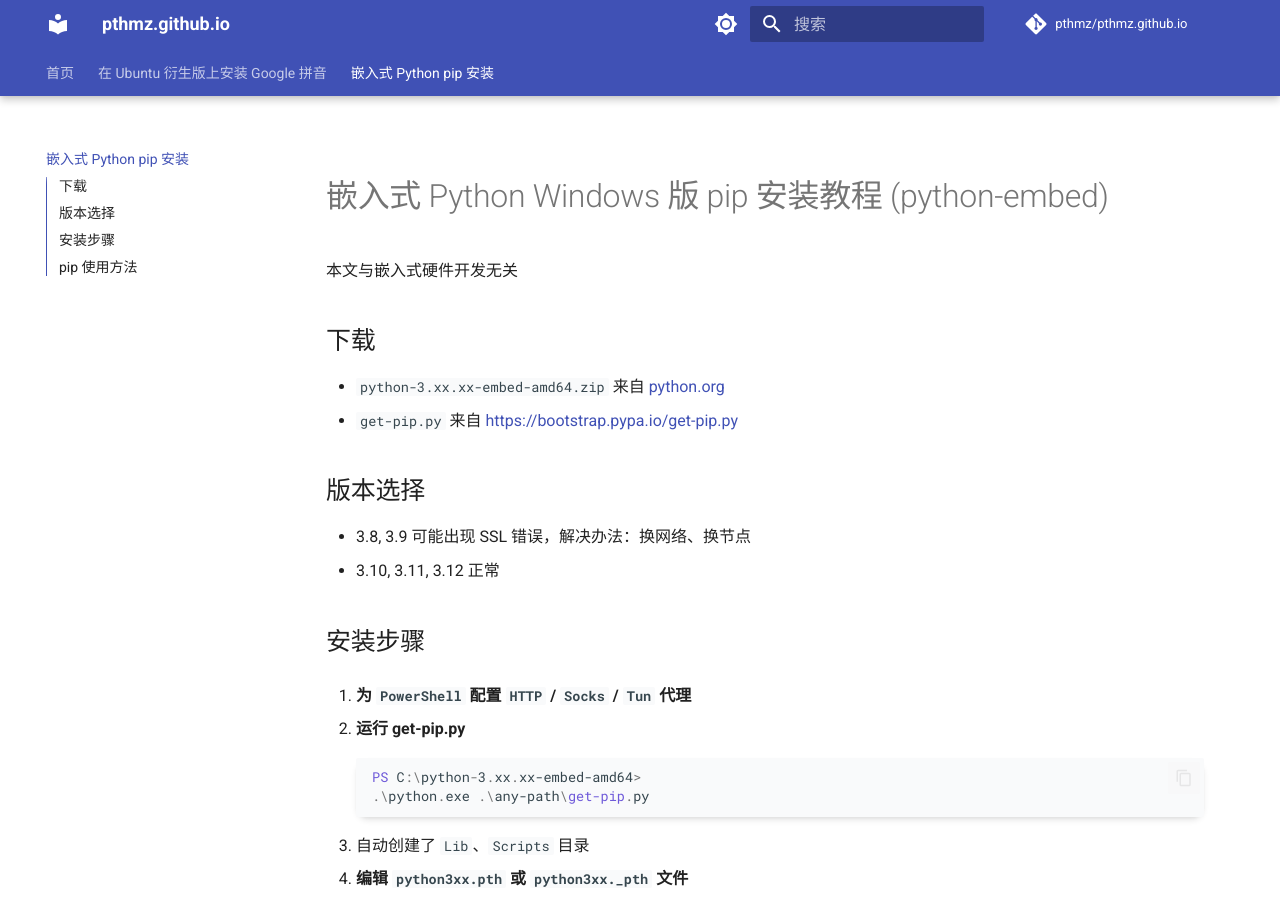
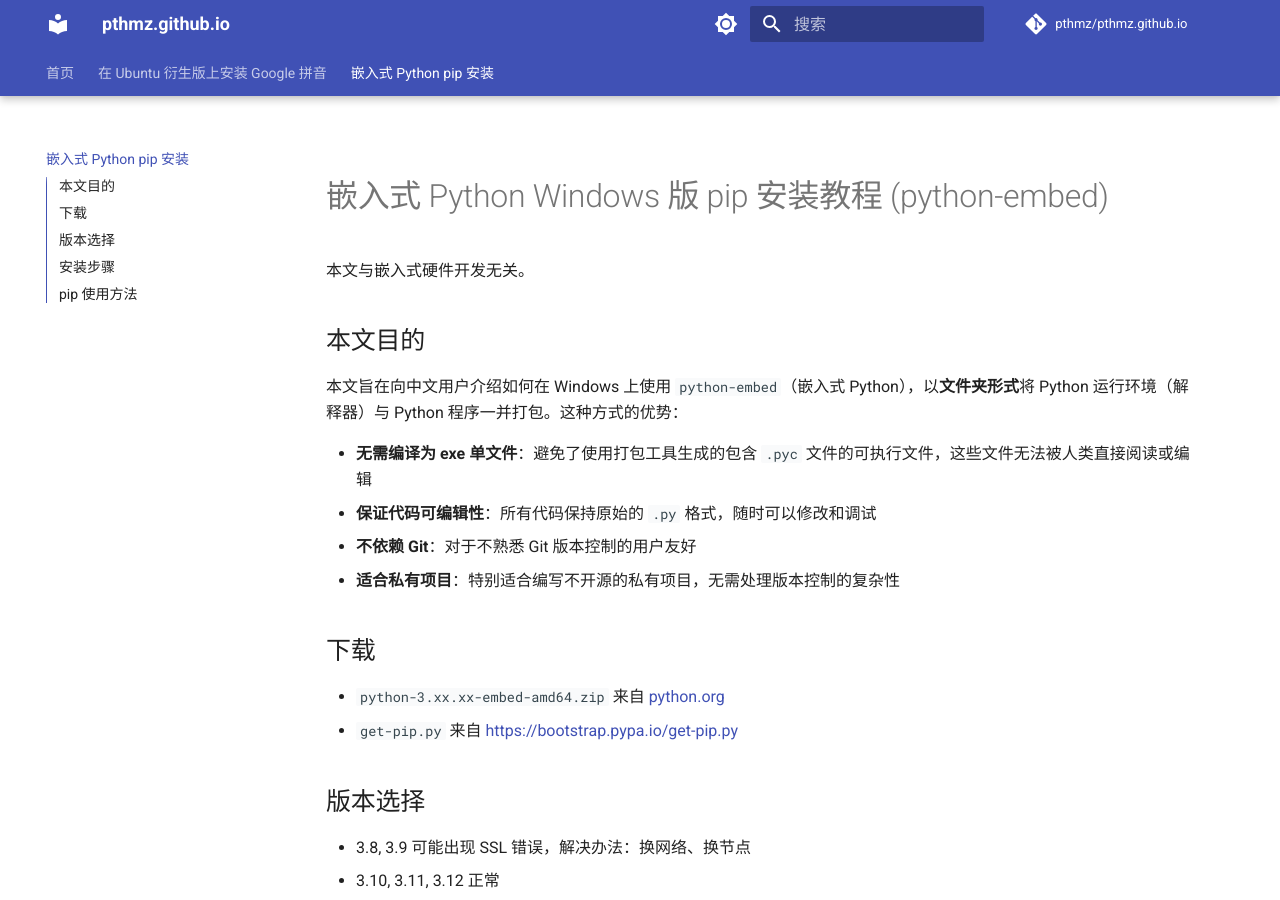
Before and after one commit to pthmz/pthmz.github.io, an MkDocs documentation site: the page built from docs/blog/embed-python-pip-installation-windows.md, in a window 1280 px wide and 900 px high. Built offline with MkDocs 1.6.1 and Material for MkDocs 9.7.7, drawn with Linux system fonts in a browser that asks for light colours; comment, search, counter and statistics services are not loaded.

Commit message:
Add purpose section to pip installation tutorial

```diff
--- a/docs/blog/embed-python-pip-installation-windows.md
+++ b/docs/blog/embed-python-pip-installation-windows.md
@@ -4,7 +4,16 @@ categories: programming
 ---
 # 嵌入式 Python Windows 版 pip 安装教程 (python-embed)
 
-本文与嵌入式硬件开发无关
+本文与嵌入式硬件开发无关。
+
+## 本文目的
+
+本文旨在向中文用户介绍如何在 Windows 上使用 `python-embed`（嵌入式 Python），以**文件夹形式**将 Python 运行环境（解释器）与 Python 程序一并打包。这种方式的优势：
+
+- **无需编译为 exe 单文件**：避免了使用打包工具生成的包含 `.pyc` 文件的可执行文件，这些文件无法被人类直接阅读或编辑
+- **保证代码可编辑性**：所有代码保持原始的 `.py` 格式，随时可以修改和调试
+- **不依赖 Git**：对于不熟悉 Git 版本控制的用户友好
+- **适合私有项目**：特别适合编写不开源的私有项目，无需处理版本控制的复杂性
 
 ## 下载
 
```
